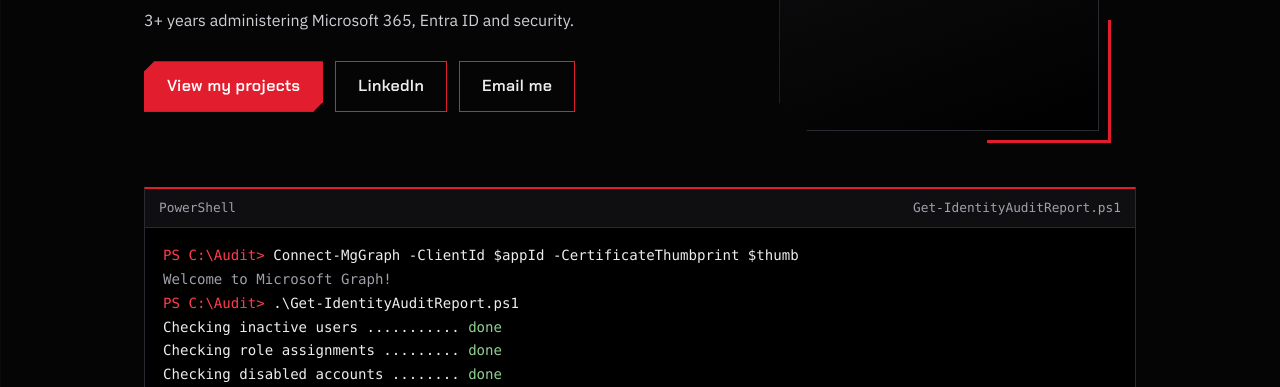
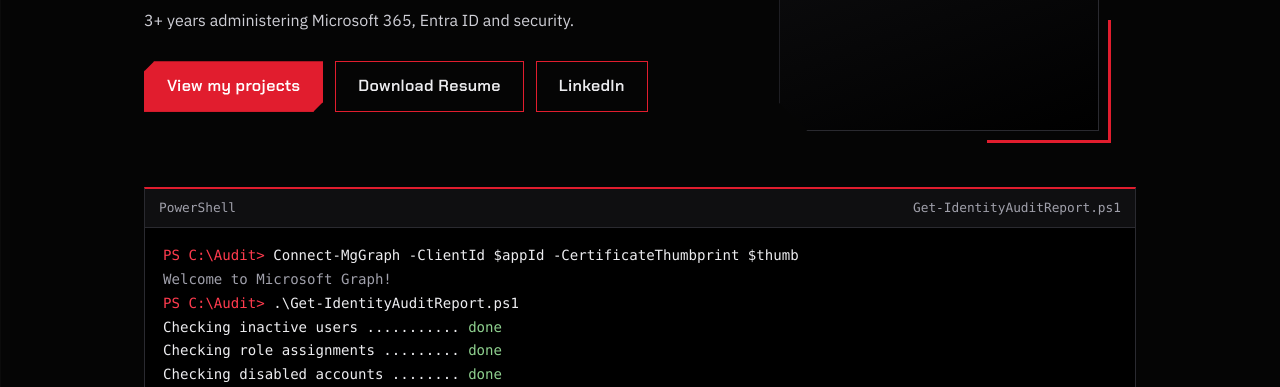
Before and after one commit to AnandanSomasundaram/AnandanSomasundaram.github.io, a plain HTML site: page index.html in a window 1280 px wide. Shown: the part 400-787 px from the top of the page. Drawn offline with Linux system fonts and the light colour scheme.

Commit message:
additional changes

```diff
--- a/index.html
+++ b/index.html
@@ -249,8 +249,8 @@
             <p class="lead">3+ years administering Microsoft 365, Entra ID and security.</p>
             <div class="buttons">
               <a class="btn solid" href="#projects">View my projects</a>
+              <a class="btn" href="files/Anandan-Somasundaram-Resume.pdf" download="Anandan-Somasundaram-Resume.pdf">Download Resume</a>
               <a class="btn" href="https://www.linkedin.com/in/anandan-somasundaram-4892391bb/">LinkedIn</a>
-              <a class="btn" href="mailto:anandan.somasundaram100@gmail.com">Email me</a>
             </div>
           </div>
 
@@ -474,6 +474,7 @@
         <p class="section-intro">Looking for opportunities in cloud and systems administration, identity and access management and security operations. References are available on request.</p>
         <div class="buttons">
           <a class="btn solid" href="mailto:anandan.somasundaram100@gmail.com">Email me</a>
+          <a class="btn" href="files/Anandan-Somasundaram-Resume.pdf" download="Anandan-Somasundaram-Resume.pdf">Download Resume</a>
           <a class="btn" href="https://www.linkedin.com/in/anandan-somasundaram-4892391bb/">LinkedIn</a>
         </div>
       </div>
```
